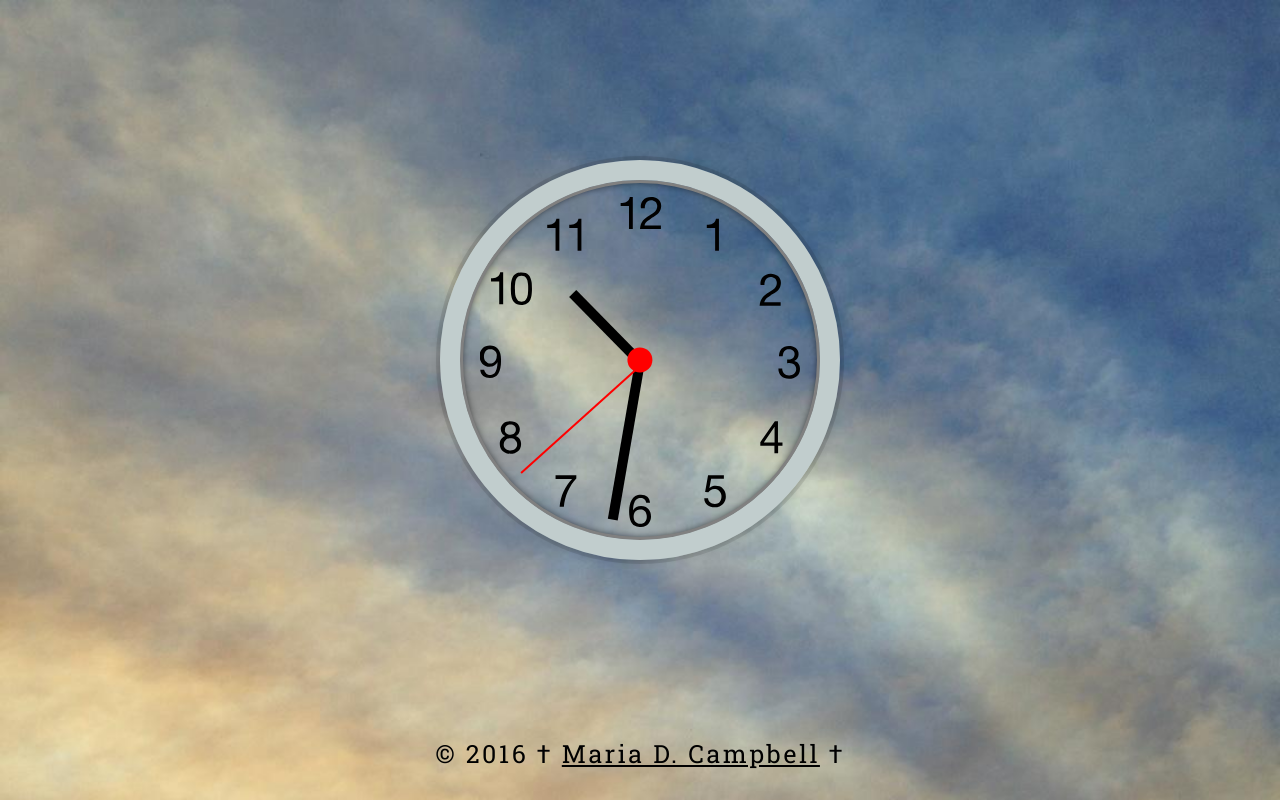
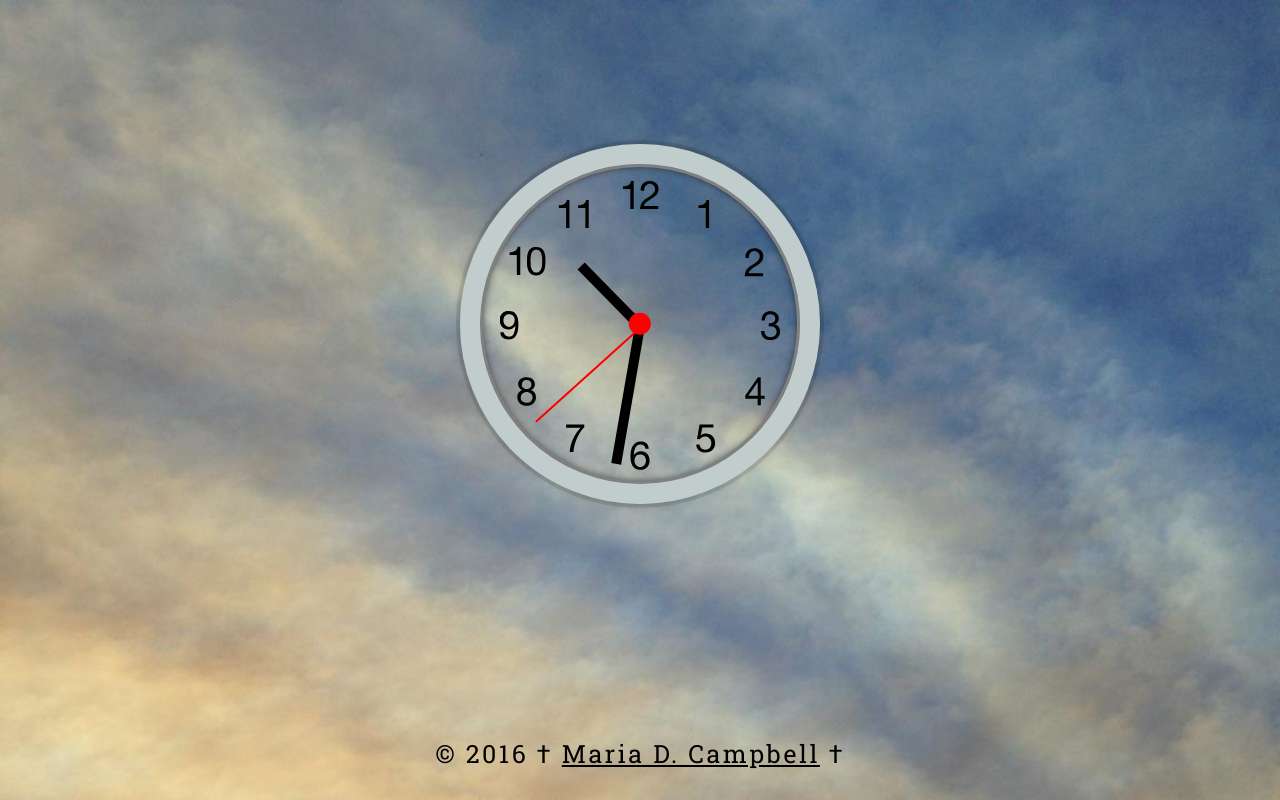
Before and after one commit to interglobalmedia/js-css-clock, a website built with webpack: page app/index.html in a window 1280 px wide. Built offline with nearby package versions, Linux system fonts and the light colour scheme.

Commit message:
Changed position of hands on clock.

```diff
--- a/app/assets/styles/base/_variables.css
+++ b/app/assets/styles/base/_variables.css
@@ -0,0 +1 @@
+$mainAzure3: #c1cdcd;
--- a/app/assets/styles/modules/_clock.css
+++ b/app/assets/styles/modules/_clock.css
@@ -19,17 +19,17 @@
 }
 
 .clock {
-    width: 300px;
-    height: 300px;
-    border: 15px solid #c1cdcd;
+    width: 26.75rem;
+    height: 26.75rem;
+    border: 15px solid $mainAzure3;
     border-radius: 50%;
     margin: 40% auto 0;
     padding: 2rem;
     box-shadow: 0 0 0px 4px rgba(0, 0, 0, 0.1), inset 0 0 0 3px gray, inset 0 0 10px black, 0 0 10px rgba(0, 0, 0, 0.2);
-    @media ascreen and (min-width: 480px) {
-        width: 400px;
-        height: 400px;
-        border: 20px solid #c1cdcd;
+    @media all and (min-width: 480px) {
+        width: 36rem;
+        height: 36rem;
+        border: 20px solid $mainAzure3;
     }
 }
 
@@ -42,7 +42,7 @@
     width: 6%;
     height: 6%;
     z-index: 1;
-    @media screen and (min-width: 480px) {
+    @media all and (min-width: 480px) {
         width: 7%;
         height: 7%;
     }
@@ -59,7 +59,7 @@
 
 .hand {
     width: 50%;
-    height: 6px;
+    height: 7px;
     background: black;
     /* origin is where the hand is going to do the rotation. so 100% means that it will rotate from the end located at the center of the circle instead of from the middle of the hand as is the default (50%). This is along the x axis. Puts pivot point at the very right hand side. */
     -webkit-transform-origin: 100%;
@@ -84,16 +84,20 @@
 
 .hour-hand {
     width: 30%;
-    left: 20%;
+    left: 19%;
+    @media all and (min-width: 480px) {
+        left: 20%;
+    }
 }
 
 .second-hand {
     background: red;
     height: 1px;
-    margin-top: 8px;
+    margin-top: 5px;
     transform: translateY(-7px);
     @media all and (min-width: 480px) {
         height: 2px;
+        margin-top: 6px;
     }
 }
 
--- a/app/temp/styles/styles.css
+++ b/app/temp/styles/styles.css
@@ -532,8 +532,8 @@
 }
 
 .clock {
-    width: 300px;
-    height: 300px;
+    width: 26.75rem;
+    height: 26.75rem;
     border: 15px solid #c1cdcd;
     border-radius: 50%;
     margin: 40% auto 0;
@@ -544,8 +544,8 @@
 @media all and (min-width: 480px) {
 
   .clock {
-    width: 400px;
-    height: 400px;
+    width: 36rem;
+    height: 36rem;
     border: 20px solid #c1cdcd;
   }
 }
@@ -578,7 +578,7 @@
 
 .hand {
     width: 50%;
-    height: 6px;
+    height: 7px;
     background: black;
     /* origin is where the hand is going to do the rotation. so 100% means that it will rotate from the end located at the center of the circle instead of from the middle of the hand as is the default (50%). This is along the x axis. Puts pivot point at the very right hand side. */
     -webkit-transform-origin: 100%;
@@ -594,7 +594,7 @@
     transition-timing-function: cubic-bezier(0.1, 2.7, 0.58, 1);
 }
 
-@media all  and (min-width: 480px) {
+@media screen and (min-width: 480px) {
 
   .hand {
     height: 10px;
@@ -603,13 +603,20 @@
 
 .hour-hand {
     width: 30%;
+    left: 19%;
+}
+
+@media all and (min-width: 480px) {
+
+  .hour-hand {
     left: 20%;
+  }
 }
 
 .second-hand {
     background: red;
     height: 1px;
-    margin-top: 8px;
+    margin-top: 5px;
     -webkit-transform: translateY(-7px);
             transform: translateY(-7px);
 }
@@ -618,6 +625,7 @@
 
   .second-hand {
     height: 2px;
+    margin-top: 6px;
   }
 }
 
```
Also changed, not shown: dist/index.html, 2 other files.
